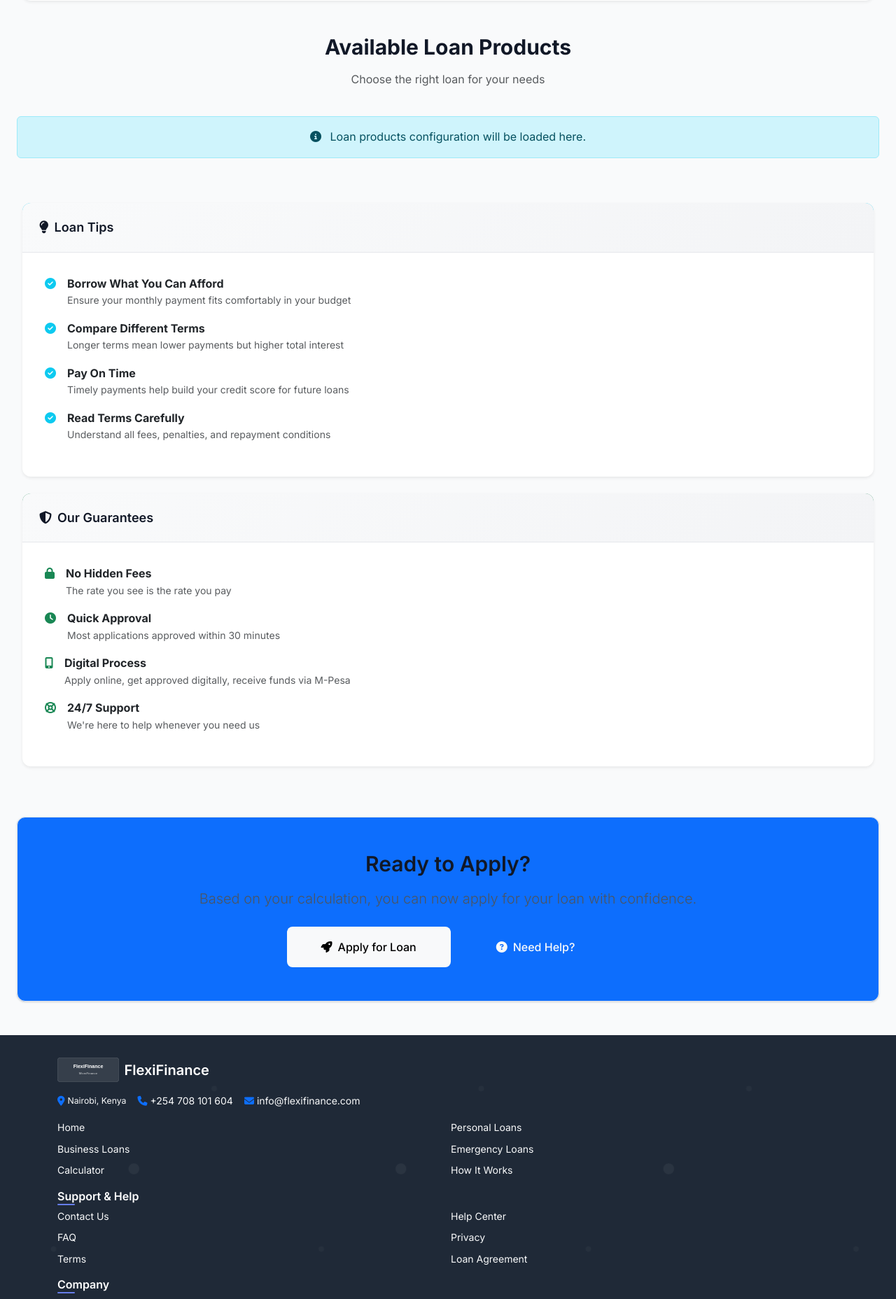
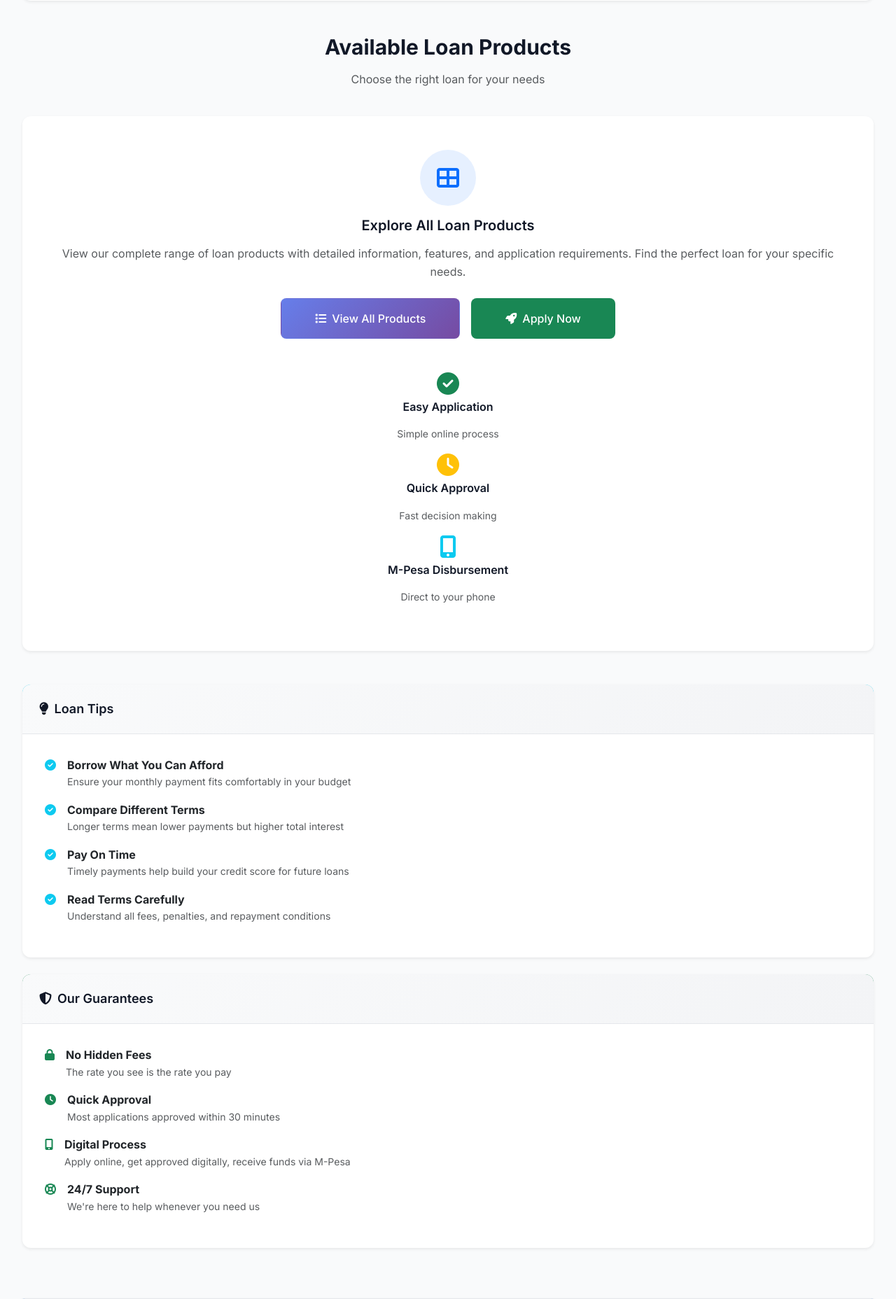
Before and after one commit to OumaCavin/FlexiFinance, a Django app: template templates/loan-calculator.html in a window 1280 px wide. Shown: the part 1973-3829 px from the top of the page at 70% size. Run offline with Django 5.2, Linux system fonts and the light colour scheme; the template is opened without the code that fills it, so the values that code supplies are empty.

Commit message:
Update loan calculator to link to main products page
- Replace direct product display in loan-calculator.html with link to main products page
- Add prominent call-to-action: View All Products button linking to loan_products URL
- Add secondary Apply Now button for direct loan application
- Include feature highlights: Easy Application, Quick Approval, M-Pesa Disbursement
- Simplify LoanCalculatorView to remove unnecessary database query
- Improve user flow: Calculator → Products Page → Application
- Better UX with focused calculator and dedicated products page

```diff
--- a/templates/loan-calculator.html
+++ b/templates/loan-calculator.html
@@ -178,43 +178,56 @@
             <p class="text-muted">Choose the right loan for your needs</p>
         </div>
 
-        {% for product in loan_products %}
-        <div class="col-lg-4 col-md-6 mb-4">
-            <div class="card h-100 shadow-sm border-0">
-                <div class="card-body text-center">
-                    <div class="mb-3">
-                        <div class="bg-primary bg-opacity-10 rounded-circle d-inline-flex align-items-center justify-content-center"
-                             style="width: 70px; height: 70px;">
-                            <i class="fas fa-{{ product.icon|default:'money-bill-wave' }} text-primary fa-xl"></i>
+        <div class="col-lg-8 mx-auto text-center">
+            <div class="card shadow-sm border-0">
+                <div class="card-body p-5">
+                    <div class="mb-4">
+                        <div class="bg-primary bg-opacity-10 rounded-circle d-inline-flex align-items-center justify-content-center mb-3"
+                             style="width: 80px; height: 80px;">
+                            <i class="fas fa-th-large text-primary fa-2x"></i>
                         </div>
+                        <h4 class="mb-3">Explore All Loan Products</h4>
+                        <p class="text-muted mb-4">
+                            View our complete range of loan products with detailed information,
+                            features, and application requirements. Find the perfect loan for your specific needs.
+                        </p>
                     </div>
-                    <h5 class="card-title">{{ product.name }}</h5>
-                    <p class="card-text text-muted small">{{ product.description }}</p>
-                    <div class="mt-auto">
-                        <div class="mb-3">
-                            <small class="text-muted">Amount Range</small>
-                            <div class="fw-bold">KSh {{ product.min_amount|default:5000|intcomma }} - {{ product.max_amount|default:500000|intcomma }}</div>
+
+                    <div class="d-flex gap-3 justify-content-center flex-wrap">
+                        <a href="{% url 'loan_products' %}" class="btn btn-primary btn-lg">
+                            <i class="fas fa-list me-2"></i>View All Products
+                        </a>
+                        <a href="{% url 'loans:loan_application' %}" class="btn btn-success btn-lg">
+                            <i class="fas fa-rocket me-2"></i>Apply Now
+                        </a>
+                    </div>
+
+                    <div class="row mt-5">
+                        <div class="col-md-4 mb-3">
+                            <div class="text-center">
+                                <i class="fas fa-check-circle text-success fa-2x mb-2"></i>
+                                <h6>Easy Application</h6>
+                                <small class="text-muted">Simple online process</small>
+                            </div>
                         </div>
-                        <div class="mb-3">
-                            <small class="text-muted">Interest Rate</small>
-                            <div class="fw-bold text-primary">{{ product.interest_rate|default:'12-24' }}% per month</div>
+                        <div class="col-md-4 mb-3">
+                            <div class="text-center">
+                                <i class="fas fa-clock text-warning fa-2x mb-2"></i>
+                                <h6>Quick Approval</h6>
+                                <small class="text-muted">Fast decision making</small>
+                            </div>
                         </div>
-                        <div class="mb-3">
-                            <small class="text-muted">Max Term</small>
-                            <div class="fw-bold">{{ product.max_term|default:24 }} months</div>
+                        <div class="col-md-4 mb-3">
+                            <div class="text-center">
+                                <i class="fas fa-mobile-alt text-info fa-2x mb-2"></i>
+                                <h6>M-Pesa Disbursement</h6>
+                                <small class="text-muted">Direct to your phone</small>
+                            </div>
                         </div>
                     </div>
                 </div>
             </div>
         </div>
-        {% empty %}
-        <div class="col-12 text-center">
-            <div class="alert alert-info">
-                <i class="fas fa-info-circle me-2"></i>
-                Loan products configuration will be loaded here.
-            </div>
-        </div>
-        {% endfor %}
     </div>
 
     <!-- Tips and Information -->
```
Also changed, not shown: apps/core/views.py (+0 -27 lines).
